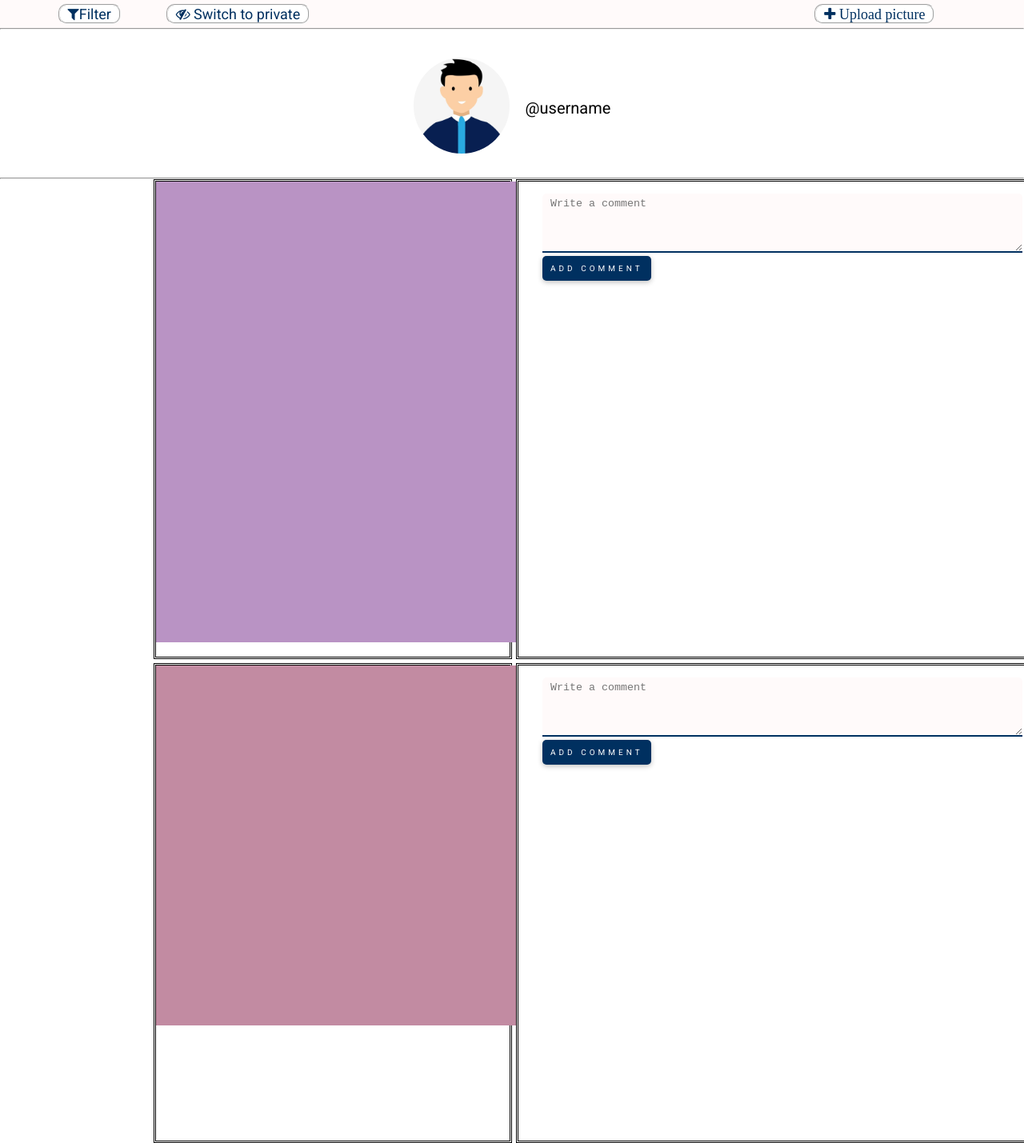
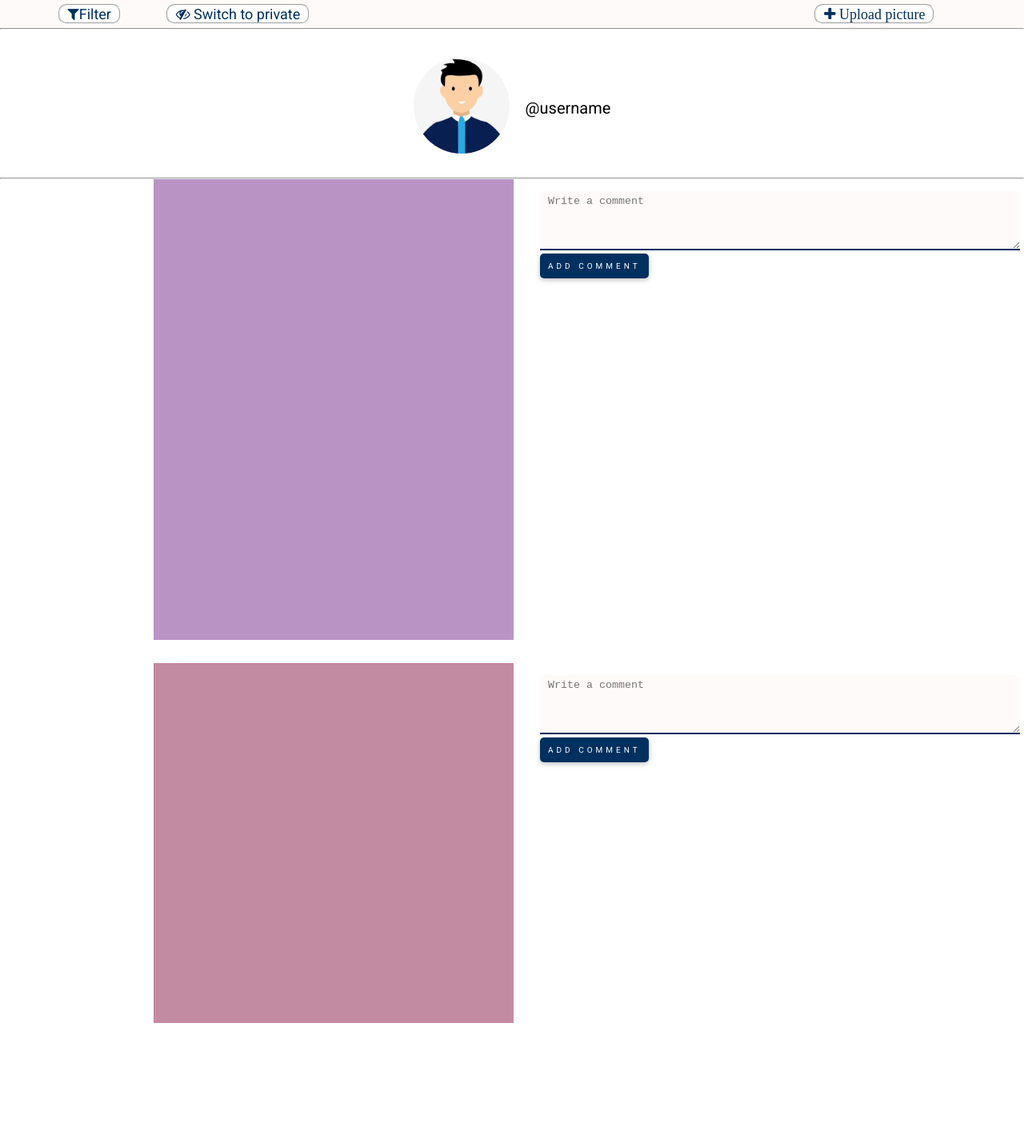
Before and after one commit to LilianaPopa-stud/Proiect-TW, a PHP site: page /user.html in a window 1280 px wide. Shown: the part 95-1524 px from the top of the page at 80% size. Run offline with PHP 8.4, Linux system fonts and the light colour scheme; some web fonts are replaced.

Commit message:
Update styleUser.css
user in progress

```diff
--- a/styleUser.css
+++ b/styleUser.css
@@ -39,7 +39,7 @@ body {
  .row-gallery{
   height: 600px;
   align-items: center;
-  border-style: double;
+
 
  }
 .photo{
```
